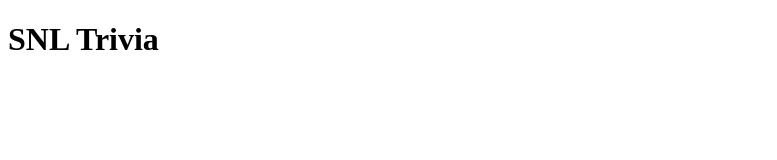
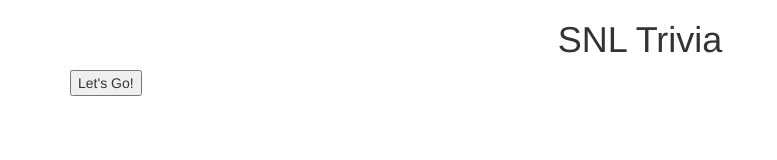
Before and after one commit to tylern-dev/trivia-game, a plain HTML site: page index.html in a window 1280 px wide. Shown: the whole page, without its empty margins (0-777 px from the left). Drawn offline with nearby package versions, Linux system fonts and the light colour scheme.

Commit message:
added bootstrap

```diff
--- a/assets/css/style.css
+++ /dev/null
@@ -1,3 +0,0 @@
-.hidden{
-    display: none;
-}
--- a/index.html
+++ b/index.html
@@ -6,14 +6,16 @@
     <meta http-equiv="X-UA-Compatible" content="ie=edge">
     <title>SNL Trivia</title>
 
-
+    <link rel="stylesheet" href="https://maxcdn.bootstrapcdn.com/bootstrap/3.3.7/css/bootstrap.min.css" integrity="sha384-BVYiiSIFeK1dGmJRAkycuHAHRg32OmUcww7on3RYdg4Va+PmSTsz/K68vbdEjh4u" crossorigin="anonymous">
 </head>
 <body>
 
 
     <div class="container">
-        <h1>SNL Trivia</h1>
+        <h1 class="text-center">SNL Trivia</h1>
         <div class="game-start-screen">
+
+            <button class='start-button' id="start-game">Let's Go!</button>
 
         </div>
 
```
